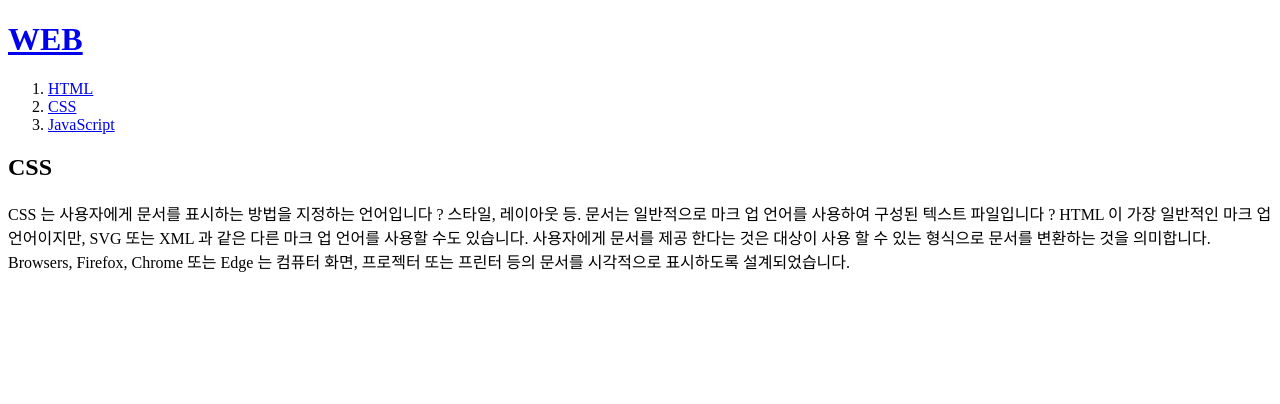
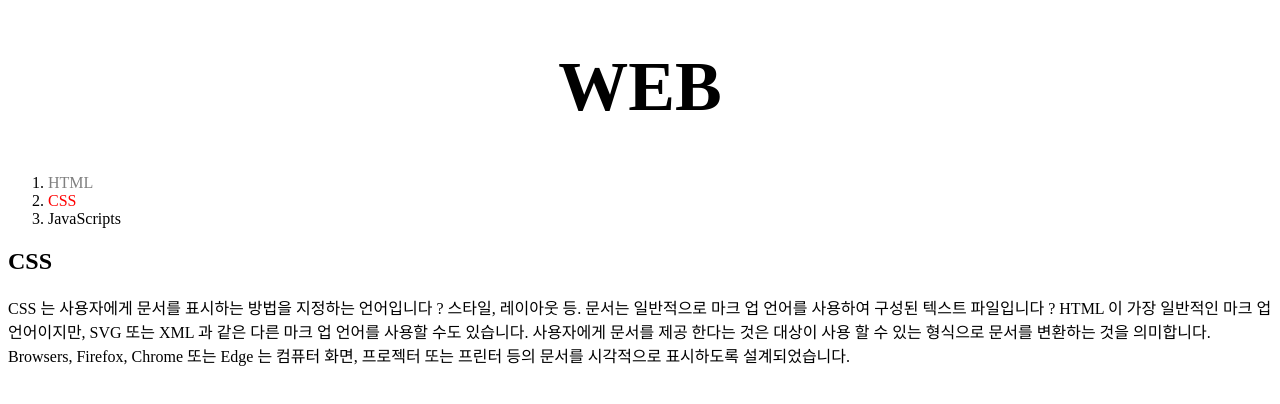
Before and after one commit to Min-Seok-Kim/my-first-web-site, a plain HTML site: page Min2.html in a window 1280 px wide. Drawn offline with Linux system fonts and the light colour scheme.

Commit message:
수정
수정

```diff
--- a/Min2.html
+++ b/Min2.html
@@ -3,14 +3,43 @@
 <head>
     <title>WEB1-CSS</title>
     <meta charset="utf-8">
+    <style>
+        a {
+            color: black;
+            text-decoration: none;
+        }
+
+        h1 {
+            font-size: 70px;
+            text-align: center;
+        }
+
+        #active {
+            color: red;
+        }
+
+        .saw {
+            color: gray;
+        }
+
+
+    </style>
 </head>
 <body>
     <h1><a href="index.html">WEB</a></h1>
     <ol>
-        <li><a href="Min1.html">HTML</a></li>
-        <li><a href="Min2.html">CSS</a></li>
-        <li><a href="Min3.html">JavaScript</a></li>
+        <li><a href="Min1.html" class="saw">HTML</a></li>
+        <li><a href="Min2.html" class="saw" id = "active">CSS</a></li>
+        <li><a href="Min3.html">JavaScripts</a></li>
     </ol>
+    <!--
+    <h1><a href="index.html"><font color="red"></font>WEB</a></h1>
+    <ol>
+        <li><a href="Min1.html"><font color="green">HTML</font></a></li>
+        <li><a href="Min2.html"><font color="red">CSS</font></a></li>
+        <li><a href="Min3.html"><font color="red">JavaScript</font></a></li>
+    </ol>\watch
+-->
 <h2>CSS</h2>
 <p>CSS 는 사용자에게 문서를 표시하는 방법을 지정하는 언어입니다
     ? 스타일, 레이아웃 등.
```
